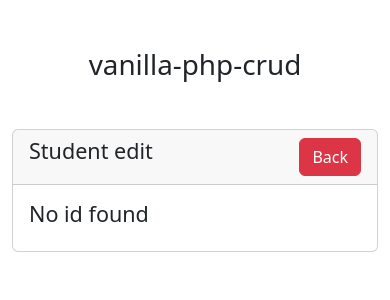
After one commit to Dilan032/vanilla-php-crud, a PHP site: page /pages/student-edit.php in a window 390 px wide. The commit adds this page. Shown: the top 300 px of the page. Run offline with PHP 8.4, Linux system fonts and the light colour scheme.

Commit message:
update file structure

```diff
--- a/student_create.php
+++ b/pages/student-create.php
@@ -15,18 +15,18 @@
     <div class="container">
 
     <!-- Include message file -->
-    <?php include('message.php'); ?>
+    <?php include('../asset/message.php'); ?>
 
         <div class="row">
             <div class="col-md-12">
                 <div class="card">
                     <div class="card-header">
                         <h4>Student add
-                            <a href="index.php" class="btn btn-danger float-end">Back</a>
+                            <a href="javascript:history.back()" class="btn btn-danger float-end">Back</a>
                         </h4>
                     </div>
                     <div class="card-body">
-                        <form action="code.php" method="post">
+                        <form action="../controllers/s-create-controller.php" method="post">
                           <div class="mb-3">
                             <label for="name">Student Name</label>
                             <input type="text" name="name" class="form-control" required>
--- /dev/null
+++ b/pages/student-edit.php
@@ -0,0 +1,86 @@
+<?php
+  session_start();
+  require '../db_connection.php';
+?>
+
+<!doctype html>
+<html lang="en">
+  <head>
+    <meta charset="utf-8">
+    <meta name="viewport" content="width=device-width, initial-scale=1">
+    <title>student edit</title>
+    <link href="https://cdn.jsdelivr.net/npm/bootstrap@5.3.7/dist/css/bootstrap.min.css" rel="stylesheet" integrity="sha384-LN+7fdVzj6u52u30Kp6M/trliBMCMKTyK833zpbD+pXdCLuTusPj697FH4R/5mcr" crossorigin="anonymous">
+  </head>
+  <body>
+    <h1 class="text-center mt-5 mb-5">vanilla-php-crud</h1>
+    <div class="container">
+
+    <!-- Include message file -->
+    <?php include('../asset/message.php'); ?>
+
+        <div class="row">
+            <div class="col-md-12">
+                <div class="card">
+                    <div class="card-header">
+                        <h4>Student edit
+                            <a href="javascript:history.back()" class="btn btn-danger float-end">Back</a>
+                        </h4>
+                    </div>
+                    <div class="card-body">
+
+                        <?php
+                            if (isset($_GET['id'])) {
+                                $student_id = mysqli_real_escape_string($conn, $_GET['id']);
+                                $query = "SELECT * FROM users WHERE id='$student_id' ";
+                                $query_run = mysqli_query($conn, $query);
+
+                                if (mysqli_num_rows($query_run) > 0) {
+                                    $student = mysqli_fetch_array($query_run);
+                                    // echo "<h4>Student id: $student_id</h4>";
+                                    ?>
+
+                                    <form action="../controllers/s-edit-controller.php" method="post">
+
+                                        <input type="hidden" name="student_id" value="<?=$student['id']; ?>">
+
+                                        <div class="mb-3">
+                                            <label for="name">Student Name</label>
+                                            <input type="text" name="name" value="<?=$student['name']; ?>" class="form-control" required>
+                                        </div>
+                                        <div class="mb-3">
+                                            <label for="email">Student email</label>
+                                            <input type="email" name="email" value="<?=$student['email']; ?>" class="form-control" required>
+                                        </div>
+                                        <div class="mb-3">
+                                            <label for="phoneNumber">Student phone Number</label>
+                                            <input type="tel" name="phoneNumber" value="<?=$student['phoneNumber']; ?>" maxlength="10" class="form-control" required>
+                                        </div>
+                                        <div class="mb-3">
+                                            <label for="course">Student course</label>
+                                            <input type="text" name="course" value="<?=$student['course']; ?>" class="form-control" required>
+                                        </div>
+                                        <div class="mb-3">
+                                            <button type="submit" name="update_student" class="btn btn-primary">update Student</button>
+                                        </div>
+                                        </form>
+
+                                    <?php
+                                }
+                            } else {
+                                echo "<h4>No id found</h4>";
+                            }
+
+                        ?>
+
+                    </div>
+                </div>
+            </div>
+        </div>
+    </div>
+
+
+    <script src="https://cdn.jsdelivr.net/npm/bootstrap@5.3.7/dist/js/bootstrap.bundle.min.js" integrity="sha384-ndDqU0Gzau9qJ1lfW4pNLlhNTkCfHzAVBReH9diLvGRem5+R9g2FzA8ZGN954O5Q" crossorigin="anonymous"></script>
+    <script src="https://cdn.jsdelivr.net/npm/@popperjs/core@2.11.8/dist/umd/popper.min.js" integrity="sha384-I7E8VVD/ismYTF4hNIPjVp/Zjvgyol6VFvRkX/vR+Vc4jQkC+hVqc2pM8ODewa9r" crossorigin="anonymous"></script>
+    <script src="https://cdn.jsdelivr.net/npm/bootstrap@5.3.7/dist/js/bootstrap.min.js" integrity="sha384-7qAoOXltbVP82dhxHAUje59V5r2YsVfBafyUDxEdApLPmcdhBPg1DKg1ERo0BZlK" crossorigin="anonymous"></script>
+  </body>
+</html>
```
Also changed, not shown: controllers/s-create-controller.php (renamed from code.php, +6 -5 lines), controllers/s-edit-controller.php (added, +34 -0 lines), index.php (+7 -7 lines), asset/message.php (renamed from message.php).
